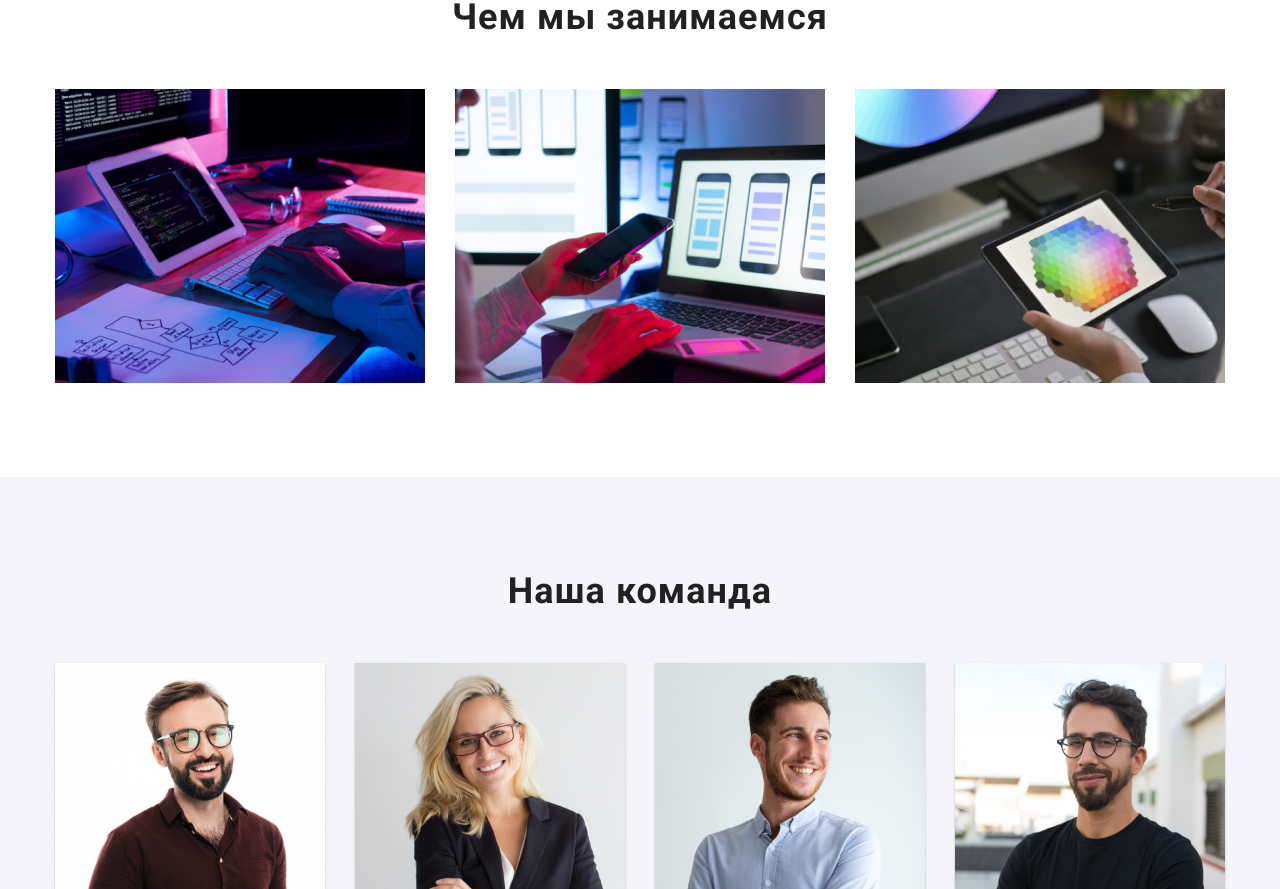
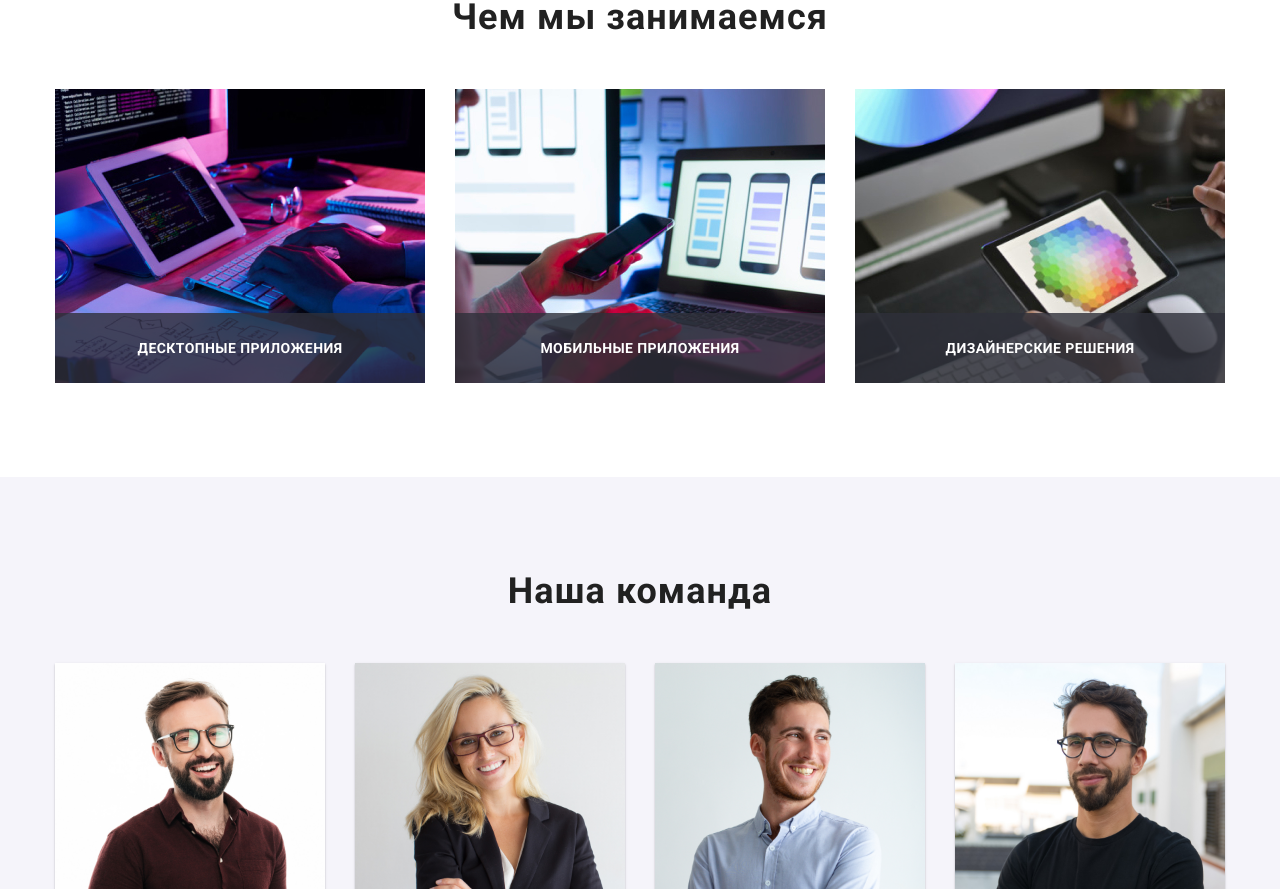
Before and after one commit to ViktorBalko/goit-markup-hw-05, a plain HTML site: page index.html in a window 1280 px wide. Shown: the part 1119-2008 px from the top of the page. Drawn offline with nearby package versions, Linux system fonts and the light colour scheme; a web font is replaced by a local one.

Commit message:
14.04
+activity

```diff
--- a/css/styles.css
+++ b/css/styles.css
@@ -59,6 +59,7 @@
   --active-btn-order: #188ce8;
   --main-icon-color: #afb1b8;
   --main-footer-social-icon-color: rgba(255, 255, 255, 0.1);
+  --activity-text-background-color: rgba(47, 48, 58, 0.8);
 }
 
 /* body */
@@ -513,7 +514,8 @@ a {
 }
 
 .activity-box li + li {
-  padding-left: 30px;
+  /* padding-left: 30px; */
+  margin-left: 30px;
 }
 
 .activity-box img {
@@ -931,3 +933,36 @@ a {
   padding-left: 10px;
   margin-left: 0px;
 }
+
+
+/* зомашнее задание #5 */
+
+.activity-img {
+  position: relative;
+}
+
+.activity-inscription {
+  display: flex;
+  width: 100%;
+
+  font-family: Roboto;
+  font-style: normal;
+  font-weight: bold;
+  font-size: 14px;
+  line-height: 16px;
+  text-align: center;
+  justify-content: center;
+  letter-spacing: 0.03em;
+  text-transform: uppercase;
+  align-items: center;
+
+  color: var(--white-color);
+  background: var(--activity-text-background-color);
+
+  margin-bottom: 0px;
+  margin-top: 0px;
+  padding-top: 27px;
+  padding-bottom: 27px;
+  position: absolute;
+  bottom: 0;
+}
--- a/index.html
+++ b/index.html
@@ -101,9 +101,15 @@
       <div class="container">
         <h2>Чем мы занимаемся</h2>
         <ul class="activity-box">
-          <li class="activity-img"><img src="./images/activity/img1.jpg" alt="Пальцы на клавиатуре" width="370" height="294" /></li>
-          <li class="activity-img"><img src="./images/activity/img2.jpg" alt="Макет приложения на телефоне" width="370" height="294" /></li>
-          <li class="activity-img"><img src="./images/activity/img3.jpg" alt="Планшет с палитрой цветов" width="370" height="294" /></li>
+          <li class="activity-img"><img src="./images/activity/img1.jpg" alt="Пальцы на клавиатуре" width="370" height="294" />
+          <p class="activity-inscription">Десктопные приложения</p>
+          </li>
+          <li class="activity-img"><img src="./images/activity/img2.jpg" alt="Макет приложения на телефоне" width="370" height="294" />
+          <p class="activity-inscription">Мобильные приложения</p>
+          </li>
+          <li class="activity-img"><img src="./images/activity/img3.jpg" alt="Планшет с палитрой цветов" width="370" height="294" />
+          <p class="activity-inscription">Дизайнерские решения</p>
+          </li>
         </ul>
       </div>
     </div>
```
Also changed, not shown: 1 other file.
